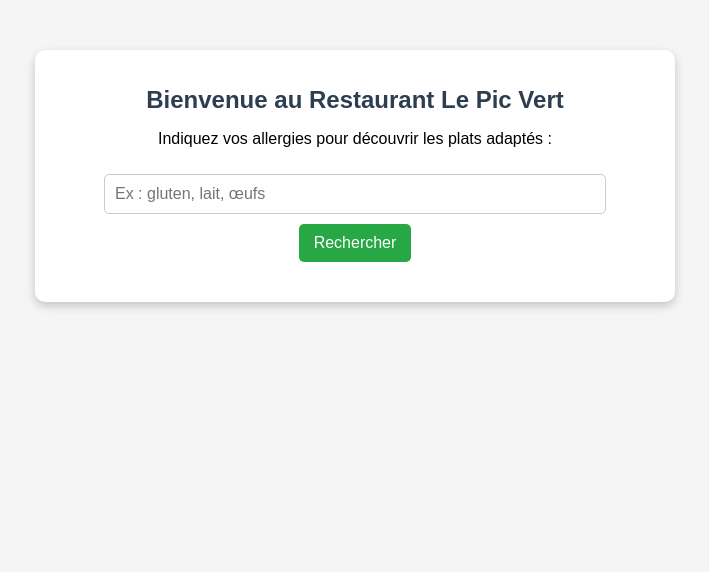
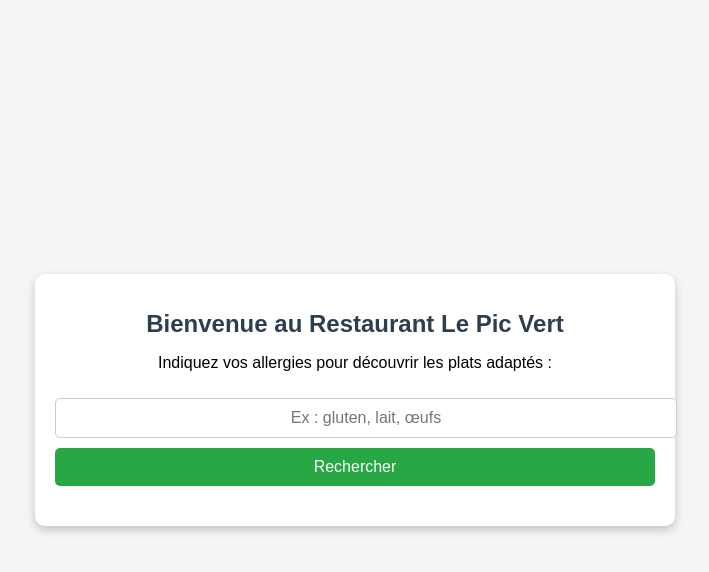
Before and after one commit to alexandragrrn/chatbot-allergenes, a website: page public/index.html in a window 1280 px wide. Shown: the whole page, without its empty margins (285-994 px from the left). Drawn offline with Linux system fonts and the light colour scheme.

Commit message:
Update style.css

```diff
--- a/public/style.css
+++ b/public/style.css
@@ -1,20 +1,24 @@
 /* Styles généraux */
 body {
     font-family: Arial, sans-serif;
-    text-align: center;
     background-color: #f5f5f5;
     margin: 0;
     padding: 0;
+    display: flex;
+    justify-content: center;
+    align-items: center;
+    height: 100vh;
 }
 
 /* Conteneur principal */
 .container {
+    width: 90%;
     max-width: 600px;
-    margin: 50px auto;
+    background: white;
     padding: 20px;
-    background: white;
     border-radius: 10px;
     box-shadow: 0 4px 10px rgba(0, 0, 0, 0.2);
+    text-align: center;
 }
 
 /* Titre */
@@ -25,12 +29,13 @@ h1 {
 
 /* Champ de recherche */
 input {
-    width: 80%;
+    width: 100%;
     padding: 10px;
     margin: 10px 0;
     border-radius: 5px;
     border: 1px solid #ccc;
     font-size: 16px;
+    text-align: center;
 }
 
 /* Bouton */
@@ -43,6 +48,7 @@ button {
     border-radius: 5px;
     cursor: pointer;
     transition: background-color 0.3s ease;
+    width: 100%;
 }
 
 button:hover {
```
